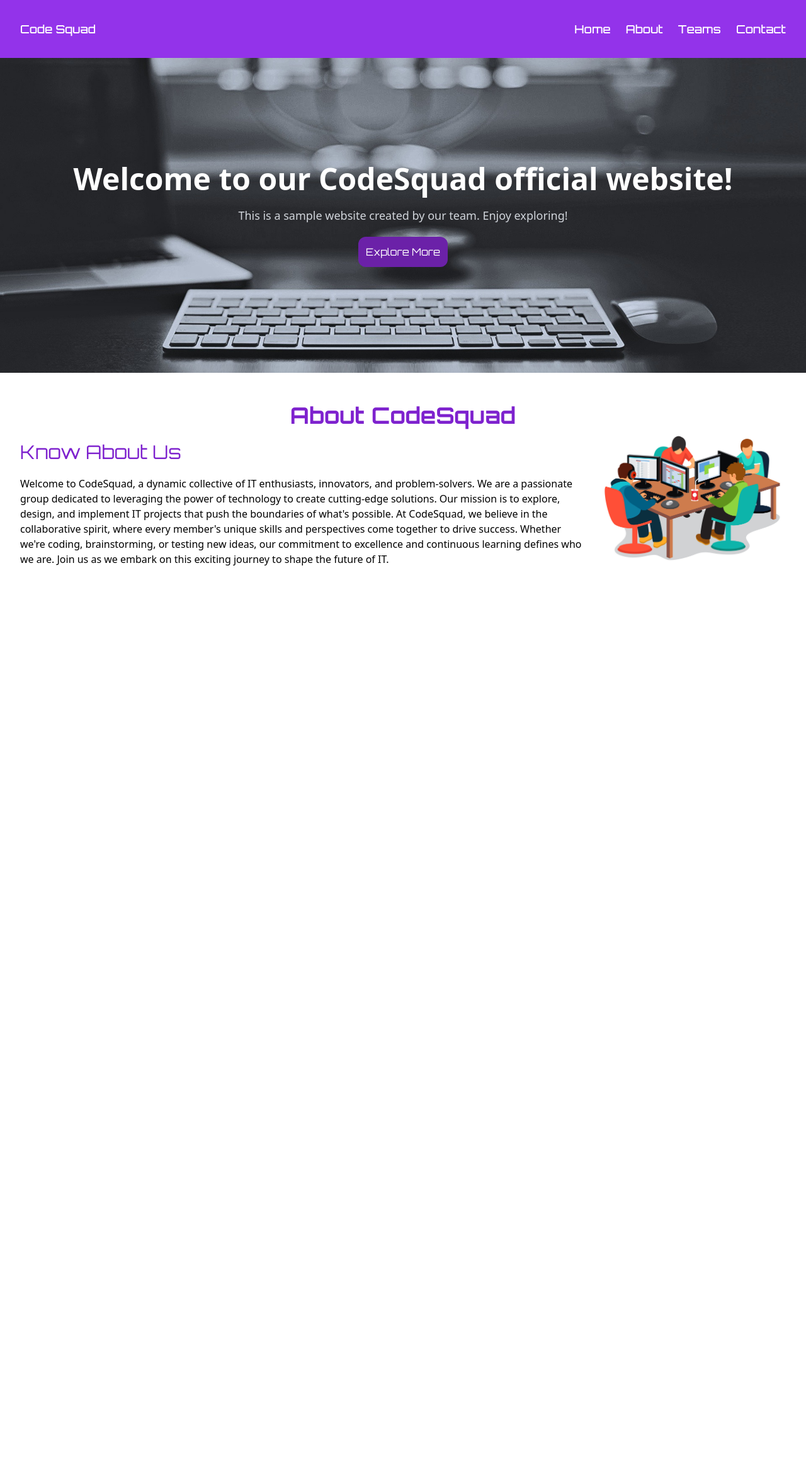
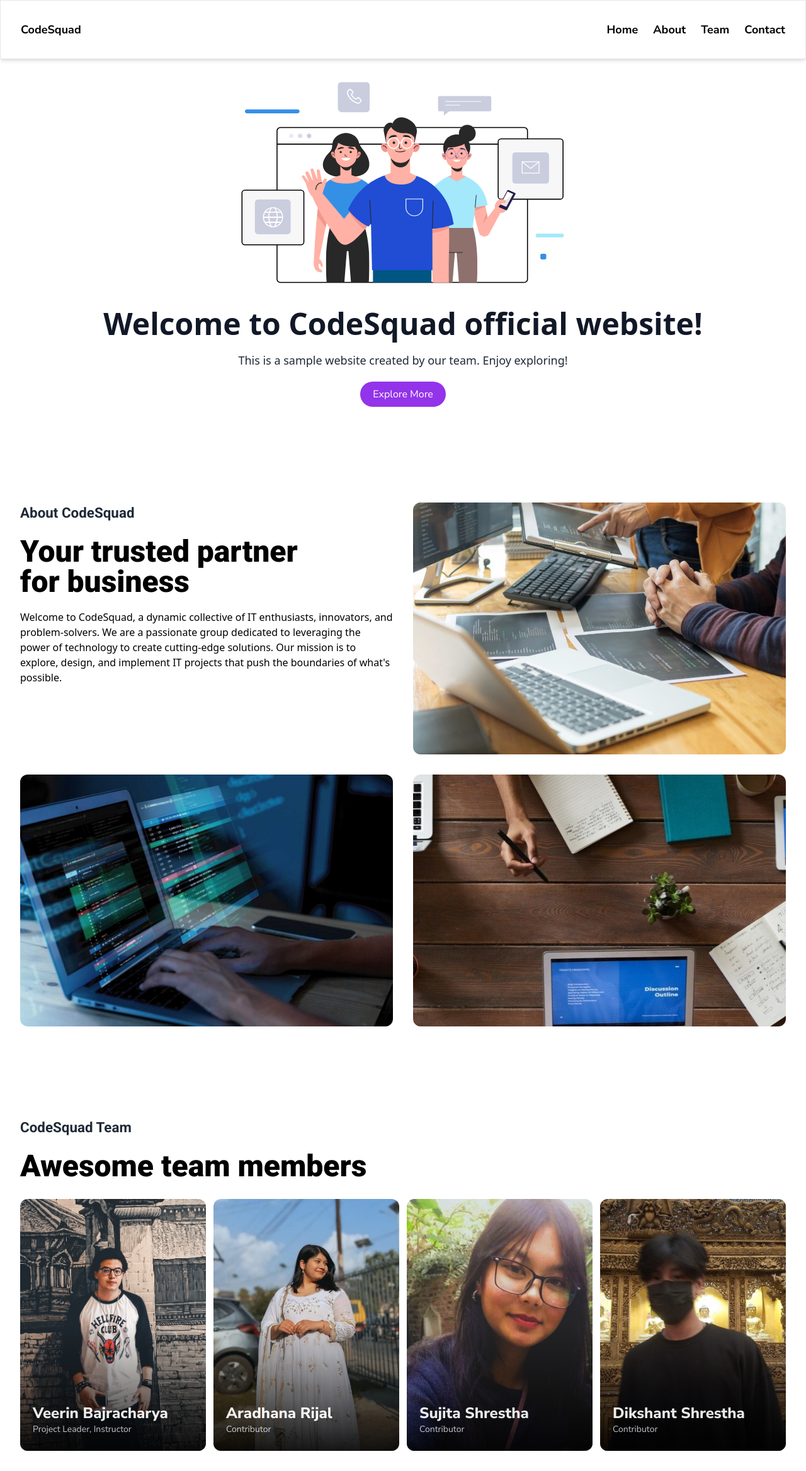
Before and after one commit to vee309bajracharya/Frameworks_practice, a website: page front-end/src/views/index.html in a window 1280 px wide. Shown: the whole page at 63% size. Before the commit the page ends 948 px from the top, so only its background shows below. Drawn offline with nearby package versions, Linux system fonts and the light colour scheme; a web font is replaced by a local one.

Commit message:
some modifications and creation

```diff
--- a/front-end/src/css/input.css
+++ b/front-end/src/css/input.css
@@ -1,12 +1,75 @@
-@import url("https://fonts.googleapis.com/css2?family=Orbitron:wght@400..900&display=swap");
+
+/* custom fonts */
+@import url('https://fonts.googleapis.com/css2?family=Nunito+Sans:ital,opsz,wght@0,6..12,200..1000;1,6..12,200..1000&family=Open+Sans:ital,wght@0,300..800;1,300..800&family=Orbitron:wght@400..900&family=Playwrite+AU+VIC:wght@100..400&family=Roboto:ital,wght@0,100;0,300;0,400;0,500;0,700;0,900;1,100;1,300;1,400;1,500;1,700;1,900&display=swap');
+
 
 @tailwind base;
 @tailwind components;
 @tailwind utilities;
 
 @layer components {
+
+  /* scrollbar */
+  ::-webkit-scrollbar{
+    @apply w-[0.2rem] h-[.5rem];
+  }
+
+  ::-webkit-scrollbar-track{
+    @apply bg-transparent;
+  }
+  ::-webkit-scrollbar-thumb{
+    @apply bg-purple-600;
+  }
+  *::selection{
+    @apply bg-purple-600 text-white;
+  }
+
+  /* main wrapper */
+  .wrapper{
+    @apply p-8 max-w-screen-xl mx-auto;
+  }
+
+  /* navbar */
   .navbar-items {
-    @apply font-medium text-lg text-white font-orbitron;
+    @apply font-bold text-lg font-nunito;
+  }
+
+  /* about section grid starts*/
+  .grid{
+    display: grid;
+    grid-template-columns: repeat(auto-fit, minmax(550px, 2fr));
+    gap: 2rem;
+    margin: 5rem 0;
+  }
+
+  .content-img{
+    @apply rounded-xl w-full h-[25rem] object-cover;
+  }
+    /* about section grid ends*/
+
+  /* teams section */
+  .figcontainer{
+    @apply absolute inset-0 rounded-xl bg-gradient-to-t from-black via-transparent to-transparent opacity-90;
+  }
+  .figtext{
+    @apply absolute bottom-0 left-0 p-5 mb-1 w-full;
+  }
+  .member-img{
+    @apply object-cover w-[30rem] h-[25rem] rounded-xl;
+  }
+  .member-img-heading{
+    @apply font-extrabold font-nunito text-2xl text-white;
+  }
+  .member-img-para{
+    @apply text-sm text-gray-300 font-nunito;
+  }
+
+
+
+
+  /* swiper */
+  .swiper {
+    @apply w-[600px] h-[300px];
   }
 
 
--- a/front-end/src/views/index.html
+++ b/front-end/src/views/index.html
@@ -3,10 +3,14 @@
 <head>
     <meta charset="UTF-8">
     <meta name="viewport" content="width=device-width, initial-scale=1.0">
-    <title>Document</title>
+    <title>CodeSquad</title>
 
     <!-- CSS file -->
      <link rel="stylesheet" href="../../dist/style.css">
+
+     <!-- AOS Link -->
+     <link rel="stylesheet" href="https://unpkg.com/aos@next/dist/aos.css" />
+
 
 </head>
 <body>
@@ -14,20 +18,20 @@
     <main>
 
         <!-- navbar starts here -->
-        <header class="bg-purple-600">
-            <section class="p-8 max-w-screen-xl mx-auto">
+        <header class="bg-white sticky top-0 left-0 right-0 bottom-0 z-10 border shadow-md">
+            <section class="wrapper">
 
                 <nav class="flex justify-between items-center">
                    <div>
                        <!-- <img src="../../public/images/ourLogo.png" alt="Logo" class="w-24 h-30"> -->
-                        <a href="./index.html" class="navbar-items">Code Squad</a>
+                        <a href="./index.html" class="navbar-items">CodeSquad</a>
                    </div>
 
                    <div class="">
                        <ul class="flex justify-between items-center gap-6">
                            <li><a href="./index.html" class="navbar-items">Home</a></li>
                            <li><a href="#about" class="navbar-items">About</a></li>
-                           <li><a href="#teams" class="navbar-items">Teams</a></li>
+                           <li><a href="#team" class="navbar-items">Team</a></li>
                            <li><a href="#contact" class="navbar-items">Contact</a></li>
                        </ul>
                    </div>
@@ -37,60 +41,146 @@
 
         </header>
         <!-- navbar ends here -->
+<!-- ====================================================================================== -->
 
-        <!-- Home page starts here -->
-        <div class="relative h-[500px]">
 
-            <img src="../../public/images/billboard_img.jpg" alt="Welcome Image" class="w-full h-full object-cover">
 
-            <section class="p-8 max-w-screen-xl mx-auto">
-                <div class="absolute inset-0 flex flex-col items-center justify-center text-center text-white p-2">
+        <!-- Home section starts here -->
+        <div>
+            <img src="../../public/svg/team.svg" alt="Welcome Image" class="w-full h-[20rem] mt-9" data-aos="fade-up" data-aos-duration="4000">
 
-                    <h1 class="text-5xl font-bold text-white">Welcome to our CodeSquad official website!</h1>
 
-                    <p class="text-lg text-gray-300 mt-5">This is a sample website created by our team. Enjoy exploring!</p>
+            <section class="wrapper">
+                <div class="flex flex-col items-center justify-center text-center text-white p-2" data-aos="fade-up" data-aos-duration="4000" data-aos-duration="4000">
 
-                    <button class="bg-purple-800 rounded-xl text-normal text-white text-center p-3 font-orbitron text-md mt-5">Explore More</button>
+                    <h1 class="text-5xl font-bold text-gray-900">Welcome to CodeSquad official website!</h1>
+
+                    <p class="text-lg text-gray-800 mt-5">This is a sample website created by our team. Enjoy exploring!</p>
+
+                    <button class="bg-purple-600 rounded-full text-normal text-white text-center px-5 py-2 font-nunito text-md mt-5">Explore More</button>
                 </div>
 
             </section>
         </div>
-        <!-- Home page ends here -->
-
-        <!-- About page starts -->
-        <div class="my-4">
-            <section class="p-8 max-w-screen-xl mx-auto">
-                <h1 class="text-4xl text-center  font-bold text-purple-700 font-orbitron">About CodeSquad</h1>
+        <!-- Home section ends here -->
+<!-- ====================================================================================== -->
 
 
-                <!-- About Content Wrapper -->
-                <div class="flex justify-between gap-5 items-center">
-                    <!-- about left portion -->
-                    <div class="w-4/5">
-                        <h1 class="text-bold text-purple-700 my-5 text-3xl font-orbitron">Know About Us</h1>
-                        <p class="">Welcome to CodeSquad, a dynamic collective of IT enthusiasts, innovators, and problem-solvers. We are a passionate group dedicated to leveraging the power of technology to create cutting-edge solutions. Our mission is to explore, design, and implement IT projects that push the boundaries of what's possible.
+        <!-- About section starts -->
+        <section class="wrapper" id="about">
 
-                        At CodeSquad, we believe in the collaborative spirit, where every member's unique skills and perspectives come together to drive success. Whether we're coding, brainstorming, or testing new ideas, our commitment to excellence and continuous learning defines who we are. Join us as we embark on this exciting journey to shape the future of IT.</p>
+                 <!-- about grid content wrapper -->
+                 <div class="grid">
+
+                     <!-- grid content 1 -->
+                     <aside data-aos="fade-down" data-aos-duration="4000">
+                         <h5 class="font-semibold text-[1.4rem] text-gray-800 font-roboto">About CodeSquad</h5>
+                         <h1 class="my-5 font-roboto font-extrabold text-5xl">Your trusted partner <br> for business</h1>
+
+                         <p class="my-4 text-left leading-6 font-normal">Welcome to CodeSquad, a dynamic collective of IT enthusiasts, innovators, and problem-solvers. We are a passionate group dedicated to leveraging the power of technology to create cutting-edge solutions. Our mission is to explore, design, and implement IT projects that push the boundaries of what's possible.
+                         </p>
+                     </aside>
+
+                     <!-- grid content 2 -->
+                      <div class="w-full" data-aos="zoom-in-up">
+                         <figure>
+                             <img src="../../public/images/about-1.jpg" alt="About Image1"
+                             class="content-img">
+                         </figure>
+                      </div>
+
+                     <!-- grid content 3 -->
+                     <div class="w-full" data-aos="zoom-in">
+                         <figure>
+                             <img src="../../public/images/about-2.jpg" alt="About Image1" class="rounded-xl h-[25rem] object-cover">
+                         </figure>
+                      </div>
+
+                     <!-- grid content 4 -->
+                     <div class="w-full" data-aos="zoom-in">
+                         <figure>
+                             <img src="../../public/images/about-3.jpg" alt="About Image1" class="content-img">
+                         </figure>
+                      </div>
+
+                 </div>
+             </section>
+        <!-- About section ends -->
+<!-- ====================================================================================== -->
+
+        <!-- Teams section starts -->
+        <section class="wrapper" id="team">
+
+            <!-- Teams container -->
+             <section class="flex flex-col gap-2">
+
+                 <!-- Top Content -->
+                 <div data-aos="fade-down" data-aos-duration="4000">
+                    <h5 class="font-semibold text-[1.4rem] text-gray-800 font-roboto">CodeSquad Team</h5>
+                    <h1 class="my-5 font-roboto font-extrabold text-5xl">Awesome team members</h1>
+                </div>
+
+                <!-- Bottom Content -->
+                 <section class="flex justify-between items-center sm:flex-col md:flex-row gap-3" data-aos="fade-right" data-aos-duration="4000">
+
+                    <!-- Member 1 -->
+                    <div class="relative">
+                        <figure>
+                            <img src="../../public/images/member1.jpg" alt="Member1" class="member-img">
+                        </figure>
+                        <div class="figcontainer">
+                            <figcaption class="figtext">
+                                <h3 class="member-img-heading">Veerin Bajracharya</h3>
+                                <p class="member-img-para">Project Leader, Instructor</p>
+                            </figcaption>
+
+                        </div>
                     </div>
 
-                    <!-- about right portion -->
-                    <div class="w-80">
-                        <img src="../../public/images/about_right_side.jpg" alt="About Image" class="">
+                    <!-- Member 2 -->
+                    <div class="relative">
+                        <figure>
+                            <img src="../../public/images/member2.jpg" alt="Member2" class="member-img">
+                        </figure>
+                        <div class="figcontainer">
+                            <figcaption class="figtext">
+                                <h3 class="member-img-heading">Aradhana Rijal</h3>
+                                <p class="member-img-para">Contributor</p>
+                            </figcaption>
+
+                        </div>
                     </div>
 
+                    <!-- Member 3 -->
+                     <div class="relative">
+                        <figure>
+                            <img src="../../public/images/member3.jpg" alt="Member3" class="member-img">
+                        </figure>
+                        <div class="figcontainer">
+                            <figcaption class="figtext">
+                                <h3 class="member-img-heading">Sujita Shrestha</h3>
+                                <p class="member-img-para">Contributor</p>
+                            </figcaption>
+                        </div>
+                    </div>
 
-                </div>
+                    <!-- Member 4 -->
+                     <div class="relative">
+                        <figure>
+                            <img src="../../public/images/member4.jpg" alt="Member4" class="member-img">
+                        </figure>
+                        <div class="figcontainer">
+                            <figcaption class="figtext">
+                                <h3 class="member-img-heading">Dikshant Shrestha</h3>
+                                <p class="member-img-para">Contributor</p>
+                            </figcaption>
+                        </div>
+                    </div>
 
-            </section>
-
-        </div>
-
-
-
-
-
-
-        <!-- About page ends -->
+                 </section>
+             </section>
+        </section>
+        <!-- Teams section ends -->
 
 
 
@@ -108,5 +198,12 @@
 
     <!-- JS file -->
     <script src="../js/main.js"></script>
+
+    <!-- AOS Script Link -->
+    <script src="https://unpkg.com/aos@next/dist/aos.js"></script>
+    <script>
+      AOS.init();
+    </script>
+
 </body>
 </html>
```
Also changed, not shown: front-end/tailwind.config.js (+6 -2 lines), front-end/dist/style.css, front-end/public/images/about-1.jpg (added), front-end/public/images/about-2.jpg (added), front-end/public/images/about-3.jpg (added), front-end/public/images/about_right_side.jpg (deleted), front-end/public/images/billboard_img.jpg (deleted), front-end/public/images/member1.jpg (added), front-end/public/images/member2.jpg (added), front-end/public/images/member3.jpg (added), front-end/public/images/member4.jpg (added), front-end/public/svg/team.svg (added).
